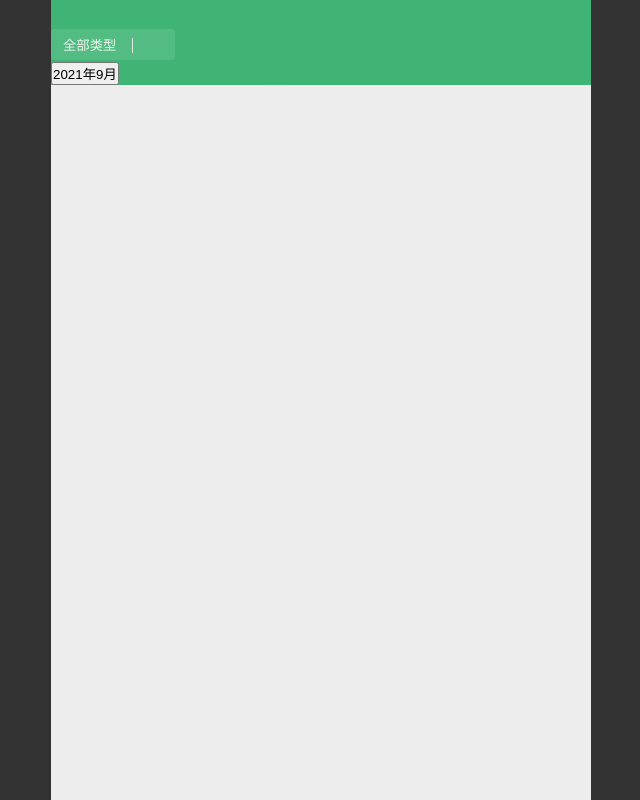
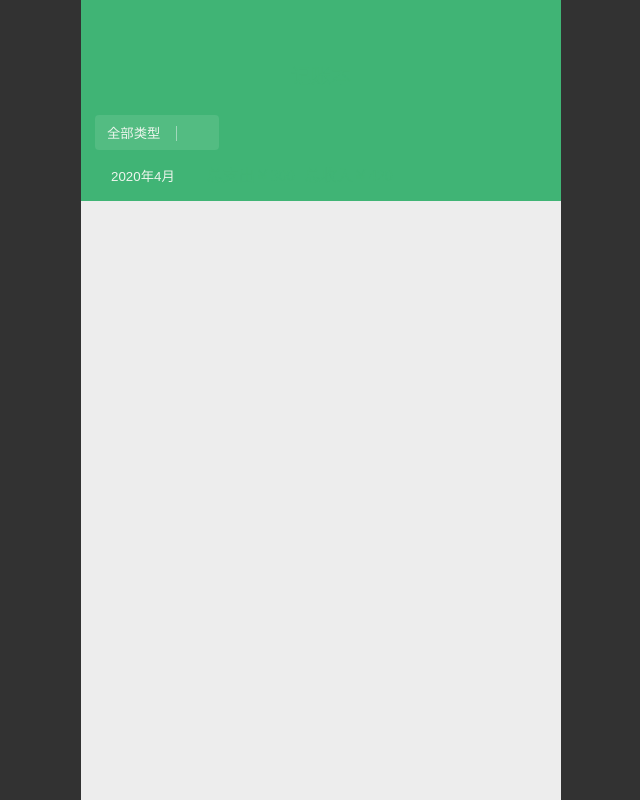
Before and after one commit to tgbf2674/wx-cash, a React (Create React App) app: page / in a window 1280 px wide. Shown: the whole page, without its empty margins (319-959 px from the left). Built offline with nearby package versions, Linux system fonts and the light colour scheme.

Commit message:
完成header style

```diff
--- a/public/index.html
+++ b/public/index.html
@@ -39,6 +39,6 @@
       To begin the development, run `npm start` or `yarn start`.
       To create a production bundle, use `npm run build` or `yarn build`.
     -->
-    <script src="//at.alicdn.com/t/font_1822546_3x7w3jsydeh.js"></script>
+    <script src="//at.alicdn.com/t/font_1822546_r4mclkfemqb.js"></script>
   </body>
 </html>
--- a/src/App.tsx
+++ b/src/App.tsx
@@ -4,7 +4,7 @@ import Summary from './pages/Summary';
 import theme from './theme'
 
 const StyledApp =styled.div`
-  max-width: 540px;
+  max-width: 480px;
   margin: 0 auto;
   background: #ededed;
   height: 100vh;
--- a/src/components/Dividier.tsx
+++ b/src/components/Dividier.tsx
@@ -2,7 +2,7 @@ import * as React from 'react';
 import styled from 'styled-components';
 
 const VerticalDivider = styled.span`
-  border-right: 1px solid #e4e6e4;
+  border-right: 1px solid #a0d8bb;
   margin: 0 16px;
 `
 
--- a/src/pages/Summary.tsx
+++ b/src/pages/Summary.tsx
@@ -7,6 +7,7 @@ const StyleSummary = styled.div`
   color: ${props => props.theme.$success};
 `
 const Header = styled.header`
+  padding: 60px 14px 8px;
   background: ${props => props.theme.$success};
   .title{
     text-align: center;
@@ -14,16 +15,38 @@ const Header = styled.header`
   }
 `
 const TypeButton = styled.button`
-  padding: 6px 12px;
+  margin-top: 26px;
+  padding: 8px 12px;
   color: ${props => props.theme.$white};
   background: #53BC82;
   border: none;
   outline: none;
   border-radius: 4px;
 `
+const MonthButton = styled.button`
+  display: inline-flex;
+  align-items: center;
+  padding: 8px 16px;
+  color: ${props => props.theme.$white};
+  border: none;
+  outline: none;
+  background: none;
+`
 
+const BriefSection = styled.section`
+  margin-top: 8px;
+  font-weight: 300;
+  svg {
+    margin-left: 8px;
+    width: .6em;
+    height: .6em;
+    fill: #A0D8BB;
+  }
+`
 
 const Summary: React.FC = () => {
+  const totalIncome = 420
+  const totalExpense = 300
   return (
     <StyleSummary>
       <Header>
@@ -32,14 +55,17 @@ const Summary: React.FC = () => {
           <TypeButton>
             <span>全部类型</span>
             <Divider/>
-            <Icon name="yingyong"></Icon>
+            <Icon name="application"></Icon>
           </TypeButton>
         </section>
-        <section>
-          <button>2021年9月</button>
-          <span>总支出￥xxx</span>
-          <span>总收入￥yyy</span>
-        </section>
+        <BriefSection>
+          <MonthButton>
+            <span>2020年4月</span>
+            <Icon name="dropdown"/>
+          </MonthButton>
+          <span style={{marginRight: 10}}>总支出￥{totalExpense}</span>
+          <span>总收入￥{totalIncome}</span>
+        </BriefSection>
       </Header>
     </StyleSummary>
   )
```
